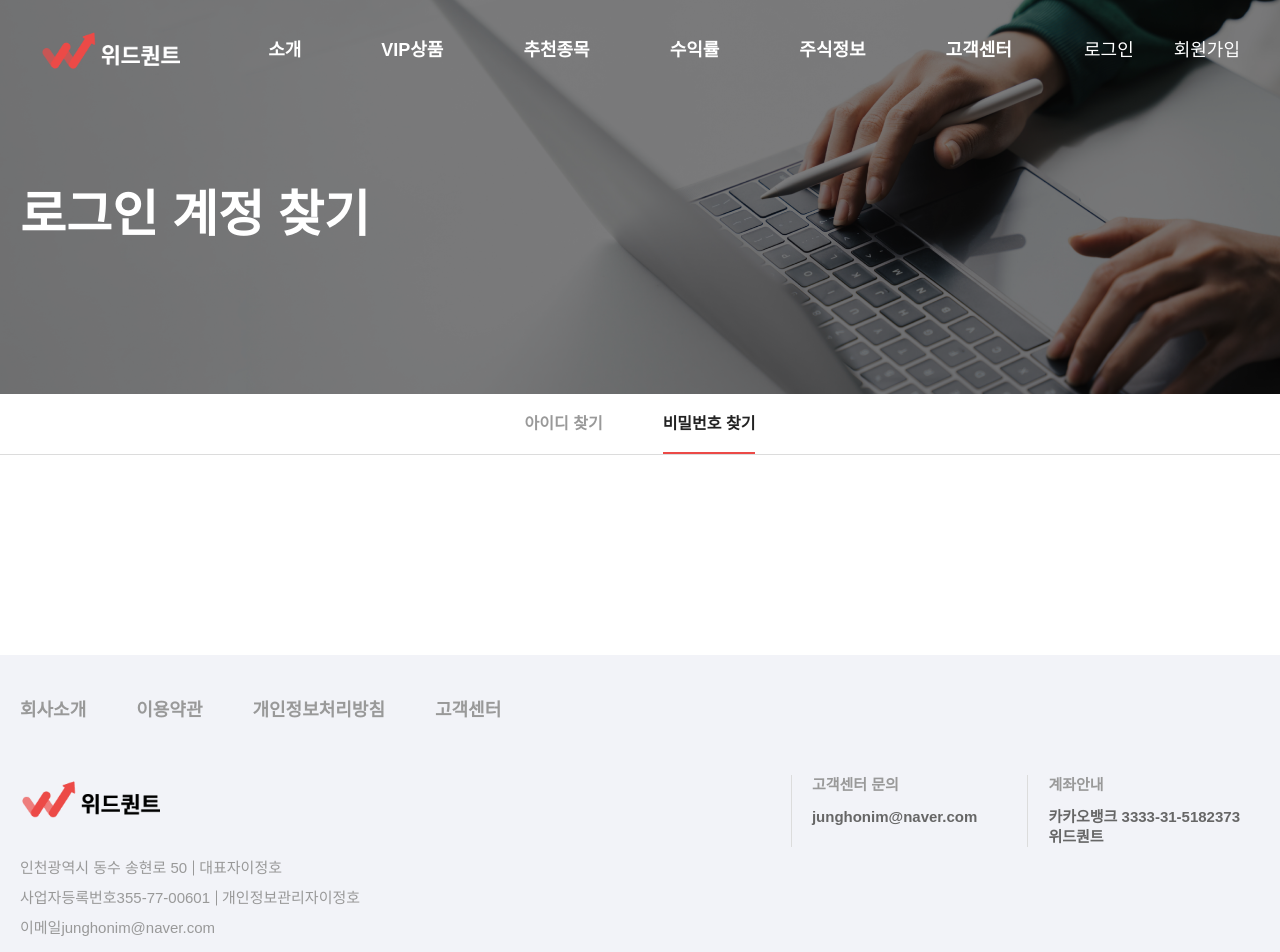
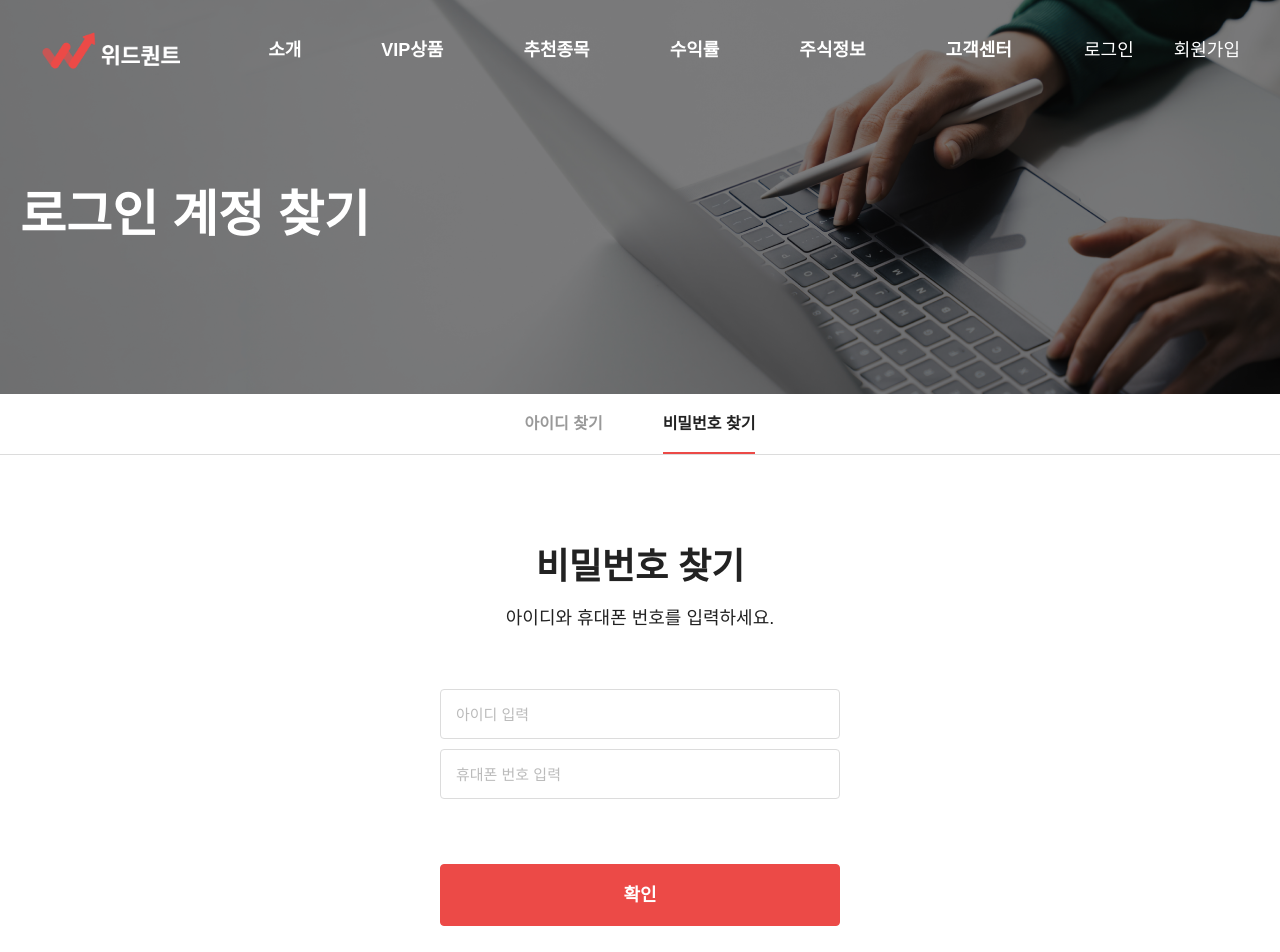
Before and after one commit to kse012050/withQuint, a React (Create React App) app: page /find/pw in a window 1280 px wide. Shown: the top 952 px of the page. Built offline with nearby package versions, Linux system fonts and the light colour scheme; no server answers.

Commit message:
비밀번호 찾기, 비밀번호 변경 완료

```diff
--- a/public/css/page.css
+++ b/public/css/page.css
@@ -156,6 +156,7 @@
                 &:not(:last-of-type){margin-bottom: 10px;}
                 input{width: 100%;
                     &::placeholder{color: #bbb;}
+                    &:has( + input){margin-bottom: 10px;}
                 }
                 > :is(button, div){position: absolute; right: 15px; top: 50%; transform: translateY(-50%); font-size: 14px; font-weight: 700; text-decoration: underline; color: var(--color-point);}
                 > div{display: flex; gap: 10px;}
--- a/src/api/api.js
+++ b/src/api/api.js
@@ -1,4 +1,4 @@
-import { isFormet, isValidation } from "./validation";
+// import { isFormet, isValidation } from "./validation";
 
 const userApiUrl =  process.env.REACT_APP_API_URL;
 // const adminApiUrl =  `${process.env.REACT_APP_API_URL}admin/`;
@@ -11,8 +11,9 @@ export function isSubmit(inputs){
                 document.querySelector(`[name="${name}"]`).classList.add('error');
             }
         })
-        return inputsSelectors.some(({ value, name, dataset: { formet, validation } }) => {
-            if(!value || (formet && !isFormet(formet, value)['is']) || (validation && !isValidation(validation, value))){
+
+        return inputsSelectors.some(({ value, name/* , dataset: { formet, validation } */ }) => {
+            if(!value || !inputs[name]){
                 document.querySelector(`[name="${name}"]`).focus()
                 return true;
             }
--- a/src/api/validation.js
+++ b/src/api/validation.js
@@ -1,5 +1,6 @@
 // 필수 입력 학목 추가
 export const inputsRequiredAdd = (setInputs) =>{
+    setInputs()
     document.querySelectorAll('[required]').forEach(({ name, type, value, checked })=>{
 /*         if(name.includes('check')){
             return;
--- a/src/pages/FindId.jsx
+++ b/src/pages/FindId.jsx
@@ -47,6 +47,7 @@ export default function FindId() {
                     <p>
                         가입하신 아이디는<br/>
                         <mark>{userId}</mark> 입니다.
+                        <mark>{userId.slice(0, userId.length - 2) + '**'}</mark> 입니다.
                     </p>
                     <Link to='/signIn' className='btn-bg-big'>로그인</Link>
                 </>
--- a/src/pages/FindPW.jsx
+++ b/src/pages/FindPW.jsx
@@ -1,9 +1,134 @@
-import React from 'react';
+import React, { useEffect, useState } from 'react';
+import MobileAuthentication from '../components/MobileAuthentication';
+import { inputChange, inputsRequiredAdd } from '../api/validation';
+import { isSubmit, postApi } from '../api/api';
+import Popup from '../components/Popup';
+import { useNavigate } from 'react-router-dom';
 
 export default function FindPW() {
+    const [inputs, setInputs] = useState()
+    const [userId, setUserId] = useState()
+    const [popup, setPopup] = useState()
+    const navigate = useNavigate()
+
+    useEffect(()=> {
+        inputsRequiredAdd(setInputs)
+    }, [userId])
+
+    const onSubmit = (e) => {
+        e.preventDefault();
+
+        if(isSubmit(inputs)){
+            return;
+        }
+
+        postApi('find/pw', inputs)
+            .then(({ result, state, message, data }) => {
+                if(result){
+                    setPopup({
+                        title: '안내',
+                        description: message,
+                        func: () => {
+                            if(state){
+                                setUserId(data.userId)
+                            }
+                        }
+                    })
+                }
+            })
+    }
+
+    const onPWChange = (e) => {
+        e.preventDefault();
+
+        if(isSubmit(inputs)){
+            return;
+        }
+
+        postApi('find/pwChange', {userId: userId, password: inputs.password})
+            .then(({ result, state, message }) => {
+                if(result){
+                    setPopup({
+                        title: '안내',
+                        description: message,
+                        func: () => {
+                            if(state){
+                                navigate('/signIn')
+                            }
+                        }
+                    })
+                }
+            })
+    }
+
     return (
         <div>
-
+            <form>
+                {!userId ?
+                    <fieldset>
+                        <legend>비밀번호 찾기</legend>
+                        <p>아이디와 휴대폰 번호를 입력하세요.</p>
+                        <ul>
+                            <li>
+                                <div>
+                                    <input
+                                        key='userId'
+                                        type="text"
+                                        placeholder='아이디 입력'
+                                        name='userId'
+                                        id='userId'
+                                        data-formet='id'
+                                        data-validation='id'
+                                        onChange={(e)=>inputChange(e, setInputs)}
+                                        autoComplete="off"
+                                        required
+                                    />
+                                </div>
+                                <MobileAuthentication type="find" inputs={inputs} setInputs={setInputs} placeholder/>
+                            </li>
+                        </ul>
+                        <input type="submit" className='btn-bg-big' value="확인" onClick={onSubmit}/>
+                    </fieldset> :
+                    <fieldset>
+                        <legend>새 비밀번호 설정</legend>
+                        <p>
+                            사용하실 새 비밀번호를 입력하세요.<br/>
+                            (영문/숫자/특수문자 조합하여 8~20자리)
+                        </p>
+                        <ul>
+                            <li>
+                                <div data-err-message={!inputs?.checkPW ? '영문/숫자/특수문자 조합하여 8~20자리만 가능합니다.' : '비밀번호가 일치하지 않습니다.'}>
+                                    <input
+                                        key='pw'
+                                        type="password"
+                                        placeholder='새 비밀번호 입력'
+                                        name='checkPW'
+                                        id='checkPW'
+                                        data-formet='password'
+                                        data-validation='password'
+                                        data-reset-name="password"
+                                        onChange={(e)=>inputChange(e, setInputs)}
+                                        autoComplete="off"
+                                        required
+                                    />
+                                    <input
+                                        type="password"
+                                        placeholder='새 비밀번호 확인'
+                                        name='password'
+                                        id='password'
+                                        data-validation='checkPW'
+                                        onChange={(e)=>inputChange(e, setInputs, inputs?.checkPW)}
+                                        autoComplete="off"
+                                        required
+                                    />
+                                </div>
+                            </li>
+                        </ul>
+                        <input type="submit" className='btn-bg-big' value="비밀번호 변경" onClick={onPWChange}/>
+                    </fieldset>
+                }
+            </form>
+            {popup && <Popup popup={popup} setPopup={setPopup}/>}
         </div>
     );
 }
--- a/src/pages/SignUp.jsx
+++ b/src/pages/SignUp.jsx
@@ -60,7 +60,7 @@ export default function SignUp() {
         postApi('signUp', data)
             .then(( response )=>{
                 const { result, /* message */ } = response || {};
-                console.log(response);
+                // console.log(response);
 
                 if(result){
                     navigate('/signIn')
```
